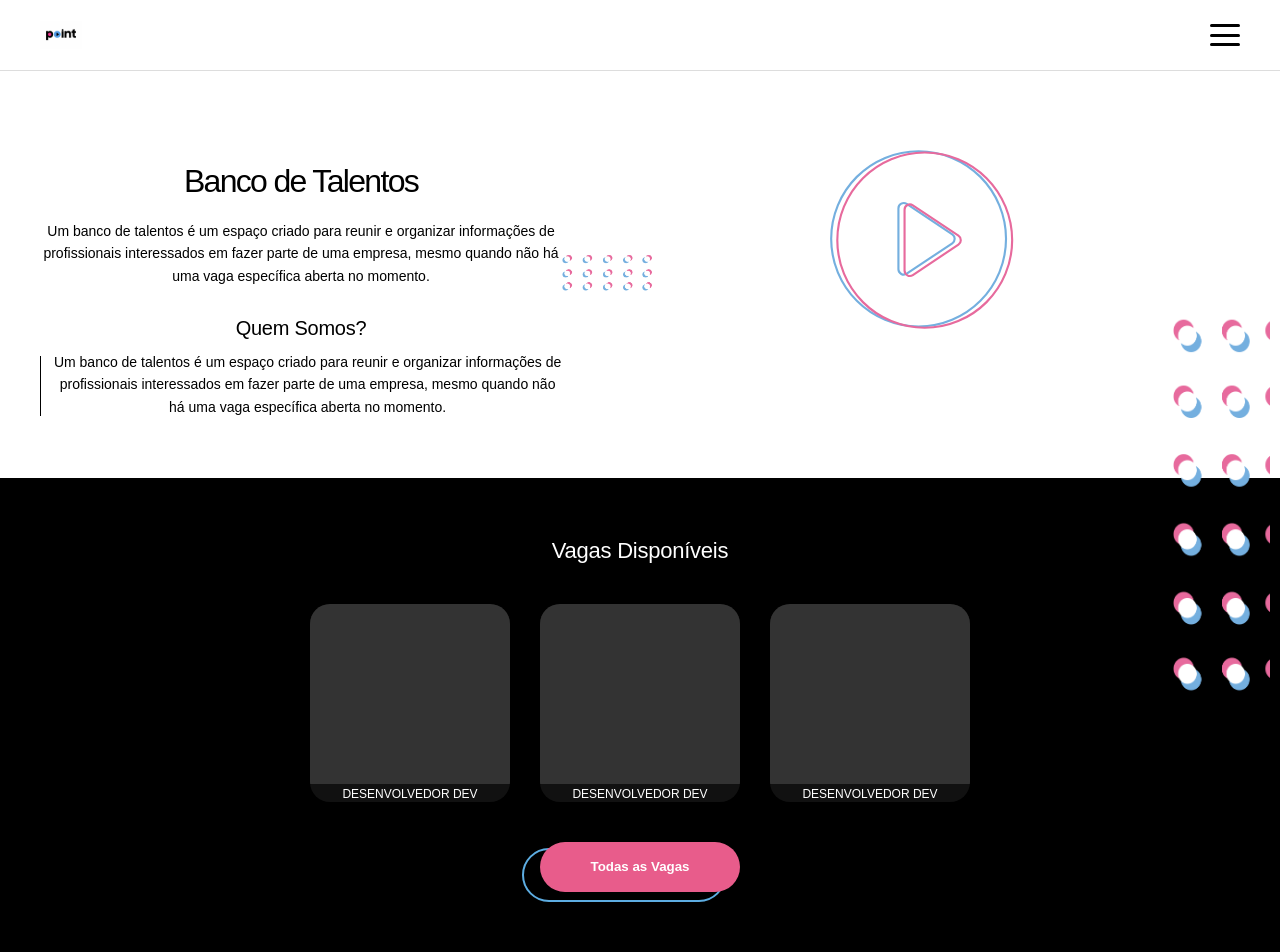
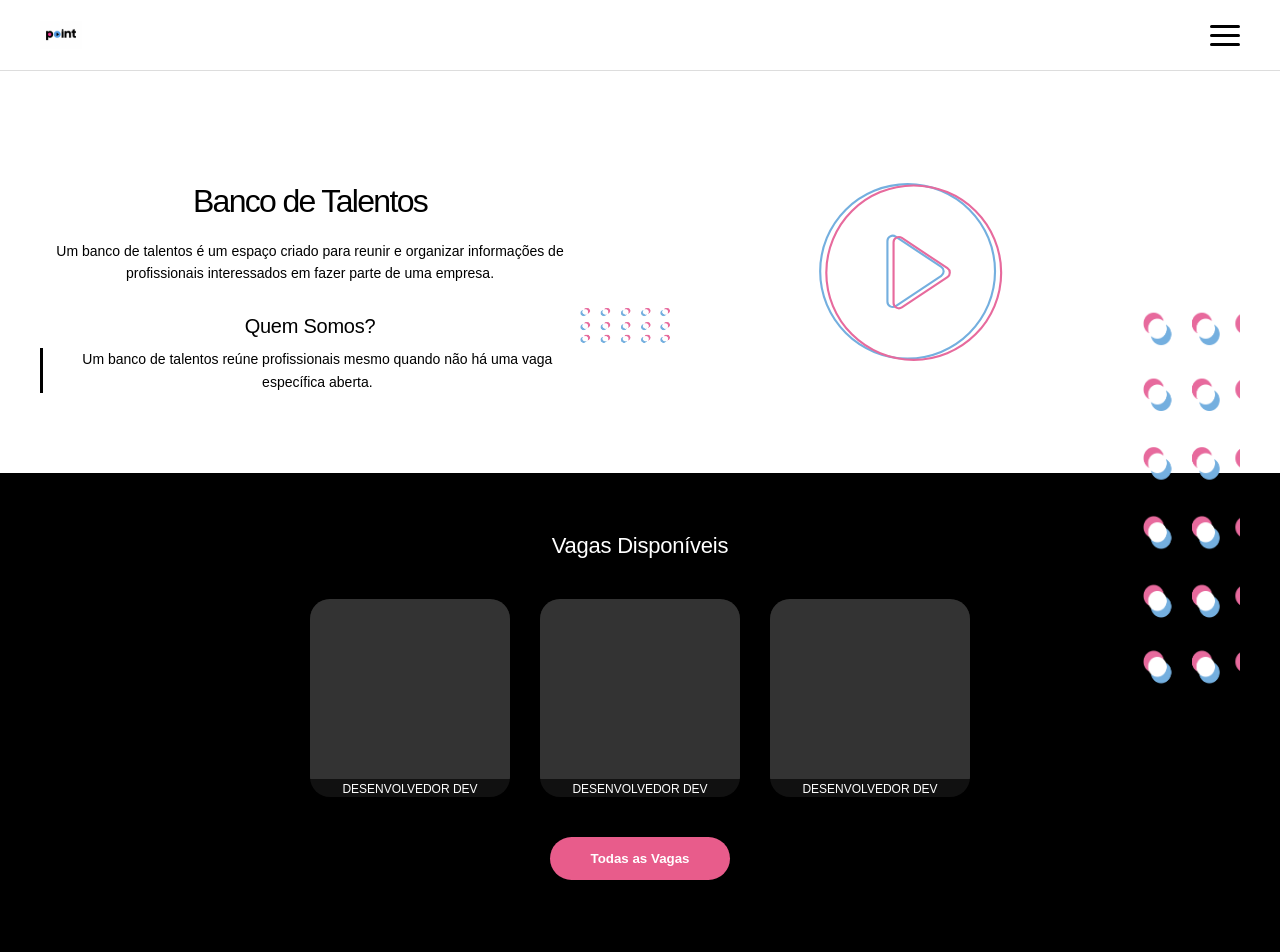
Before and after one commit to eidicaro/projeto-integrador-4-ano, a React app in the folder frontend/: page / in a window 1280 px wide. Shown: the top 952 px of the page. Built offline with nearby package versions, Linux system fonts and the light colour scheme; the HTML template or start-up script is replaced by a standard one.

Commit message:
vai se fode.

```diff
--- a/frontend/src/page/Home.jsx
+++ b/frontend/src/page/Home.jsx
@@ -9,30 +9,26 @@ export default function Home() {
 
   return (
     <div style={styles.page}>
-      {/* ================= HEADER ================= */}
+      {/* HEADER */}
       <header style={styles.header}>
         <img src={logo} alt="Point Midia" style={styles.logo} />
 
-        <div
-          style={styles.hamburger}
-          onClick={() => setMenuOpen(!menuOpen)}
-        >
-          <span style={styles.hamburgerLine}></span>
-          <span style={styles.hamburgerLine}></span>
-          <span style={styles.hamburgerLine}></span>
+        <div style={styles.hamburger} onClick={() => setMenuOpen(!menuOpen)}>
+          <span style={styles.hLine} />
+          <span style={styles.hLine} />
+          <span style={styles.hLine} />
         </div>
 
         {menuOpen && (
           <nav style={styles.menu}>
-            <a style={styles.menuItem}>Home</a>
-            <a style={styles.menuItem}>Vagas</a>
-            <a style={styles.menuItem}>Perfil</a>
-            <a style={styles.menuItem}>Login</a>
+            {["Home", "Vagas", "Perfil", "Login"].map((item) => (
+              <span key={item} style={styles.menuItem}>{item}</span>
+            ))}
           </nav>
         )}
       </header>
 
-      {/* ================= HERO ================= */}
+      {/* HERO */}
       <section style={styles.hero}>
         <div style={styles.heroText}>
           <h1 style={styles.title}>Banco de Talentos</h1>
@@ -40,63 +36,46 @@ export default function Home() {
           <p style={styles.text}>
             Um banco de talentos é um espaço criado para reunir e organizar
             informações de profissionais interessados em fazer parte de uma
-            empresa, mesmo quando não há uma vaga específica aberta no momento.
+            empresa.
           </p>
 
           <h2 style={styles.subtitle}>Quem Somos?</h2>
 
           <div style={styles.quemSomos}>
-            <div style={styles.bar}></div>
+            <div style={styles.bar} />
             <p style={styles.text}>
-              Um banco de talentos é um espaço criado para reunir e organizar
-              informações de profissionais interessados em fazer parte de uma
-              empresa, mesmo quando não há uma vaga específica aberta no momento.
+              Um banco de talentos reúne profissionais mesmo quando não há uma
+              vaga específica aberta.
             </p>
           </div>
         </div>
 
         <div style={styles.heroVisual}>
           <img src={play} alt="Play" style={styles.play} />
-
-          <img
-            src={dotsLeft}
-            alt=""
-            style={{ ...styles.dots, left: "-40px", bottom: "40px" }}
-          />
-          <img
-            src={dotsRight}
-            alt=""
-            style={{ ...styles.dots, right: "-30px", top: "120px" }}
-          />
+          <img src={dotsLeft} alt="" style={{ ...styles.dots, left: 0, bottom: 20 }} />
+          <img src={dotsRight} alt="" style={{ ...styles.dots, right: 0, top: 80 }} />
         </div>
       </section>
 
-      {/* ================= VAGAS ================= */}
+      {/* VAGAS */}
       <section style={styles.vagas}>
         <h2 style={styles.vagasTitle}>Vagas Disponíveis</h2>
 
         <div style={styles.cards}>
-          {[1, 2, 3].map((item) => (
-            <div key={item} style={styles.card}>
-              <div style={styles.cardImage}></div>
+          {[1, 2, 3].map((i) => (
+            <div key={i} style={styles.card}>
+              <div style={styles.cardImg} />
               <span style={styles.cardText}>DESENVOLVEDOR DEV</span>
             </div>
           ))}
         </div>
 
-        <div style={styles.buttonWrapper}>
-          <div style={styles.buttonContainer}>
-            <div style={styles.buttonBack}></div>
-            <button style={styles.buttonFront}>Todas as Vagas</button>
-          </div>
-        </div>
+        <button style={styles.cta}>Todas as Vagas</button>
       </section>
 
-      {/* ================= FOOTER ================= */}
+      {/* FOOTER */}
       <footer style={styles.footer}>
-        <div style={styles.footerLeft}>
-          <div style={styles.footerPlay}>▶</div>
-        </div>
+        <div style={styles.footerPlay}>▶</div>
 
         <div style={styles.footerCenter}>
           <strong>Páginas</strong>
@@ -106,16 +85,16 @@ export default function Home() {
         </div>
 
         <div style={styles.footerRight}>
-          <div style={styles.social}></div>
-          <div style={styles.social}></div>
-          <div style={styles.social}></div>
+          <div style={styles.social} />
+          <div style={styles.social} />
+          <div style={styles.social} />
         </div>
       </footer>
     </div>
   );
 }
 
-/* ================= STYLES ================= */
+/* ===================== STYLES ===================== */
 
 const styles = {
   page: {
@@ -123,31 +102,27 @@ const styles = {
     backgroundColor: "#fff",
   },
 
-  /* HEADER */
   header: {
     height: 70,
     padding: "0 40px",
     display: "flex",
+    justifyContent: "space-between",
     alignItems: "center",
-    justifyContent: "space-between",
     position: "relative",
     borderBottom: "1px solid #ddd",
   },
 
-  logo: {
-    height: 28,
-  },
+  logo: { height: 28 },
 
   hamburger: {
     width: 30,
-    height: 22,
     display: "flex",
     flexDirection: "column",
-    justifyContent: "space-between",
+    gap: 6,
     cursor: "pointer",
   },
 
-  hamburgerLine: {
+  hLine: {
     height: 3,
     backgroundColor: "#000",
     borderRadius: 2,
@@ -157,13 +132,13 @@ const styles = {
     position: "absolute",
     top: 70,
     right: 40,
-    backgroundColor: "#fff",
-    boxShadow: "0 10px 30px rgba(0,0,0,0.15)",
+    background: "#fff",
+    padding: 20,
     borderRadius: 10,
-    padding: 20,
     display: "flex",
     flexDirection: "column",
     gap: 10,
+    boxShadow: "0 10px 30px rgba(0,0,0,.15)",
     zIndex: 10,
   },
 
@@ -172,52 +147,36 @@ const styles = {
     fontSize: 14,
   },
 
-  /* HERO */
   hero: {
     display: "flex",
-    padding: "60px 40px",
-    alignItems: "flex-start",
-    gap: 40,
+    alignItems: "center",
+    padding: "80px 40px",
   },
 
-  heroText: {
-    width: "45%",
-  },
-
-  title: {
-    fontSize: 32,
-    marginBottom: 20,
-  },
-
-  subtitle: {
-    marginTop: 30,
-    marginBottom: 10,
-    fontSize: 20,
-  },
-
-  text: {
-    fontSize: 14,
-    lineHeight: 1.6,
-  },
-
-  quemSomos: {
-    display: "flex",
-    gap: 12,
-    alignItems: "flex-start",
-  },
-
-  bar: {
-    width: 3,
-    height: 60,
-    backgroundColor: "#000",
-    marginTop: 5,
-  },
+  heroText: { width: "45%" },
 
   heroVisual: {
     width: "55%",
     position: "relative",
     display: "flex",
     justifyContent: "center",
+  },
+
+  title: { fontSize: 32, marginBottom: 20 },
+
+  subtitle: { marginTop: 30, fontSize: 20 },
+
+  text: { fontSize: 14, lineHeight: 1.6 },
+
+  quemSomos: {
+    display: "flex",
+    gap: 12,
+    marginTop: 10,
+  },
+
+  bar: {
+    width: 3,
+    backgroundColor: "#000",
   },
 
   play: {
@@ -231,7 +190,6 @@ const styles = {
     pointerEvents: "none",
   },
 
-  /* VAGAS */
   vagas: {
     backgroundColor: "#000",
     color: "#fff",
@@ -257,7 +215,7 @@ const styles = {
     overflow: "hidden",
   },
 
-  cardImage: {
+  cardImg: {
     height: 180,
     backgroundColor: "#333",
   },
@@ -267,33 +225,9 @@ const styles = {
     fontSize: 12,
   },
 
-  /* BOTÃO */
-  buttonWrapper: {
+  cta: {
     marginTop: 40,
-    display: "flex",
-    justifyContent: "center",
-  },
-
-  buttonContainer: {
-    position: "relative",
-    width: 200,
-    height: 50,
-  },
-
-  buttonBack: {
-    position: "absolute",
-    width: "100%",
-    height: "100%",
-    borderRadius: 30,
-    border: "2px solid #5dade2",
-    top: 6,
-    left: -18,
-  },
-
-  buttonFront: {
-    position: "relative",
-    width: "100%",
-    height: "100%",
+    padding: "14px 40px",
     borderRadius: 30,
     border: "none",
     backgroundColor: "#e85c8b",
@@ -302,17 +236,12 @@ const styles = {
     cursor: "pointer",
   },
 
-  /* FOOTER */
   footer: {
     backgroundColor: "#000",
     color: "#fff",
     padding: 40,
     display: "flex",
     justifyContent: "space-between",
-  },
-
-  footerLeft: {
-    display: "flex",
     alignItems: "center",
   },
 
```
